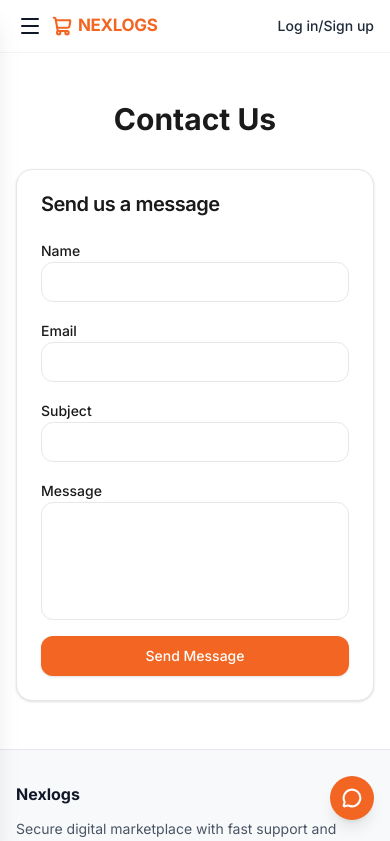
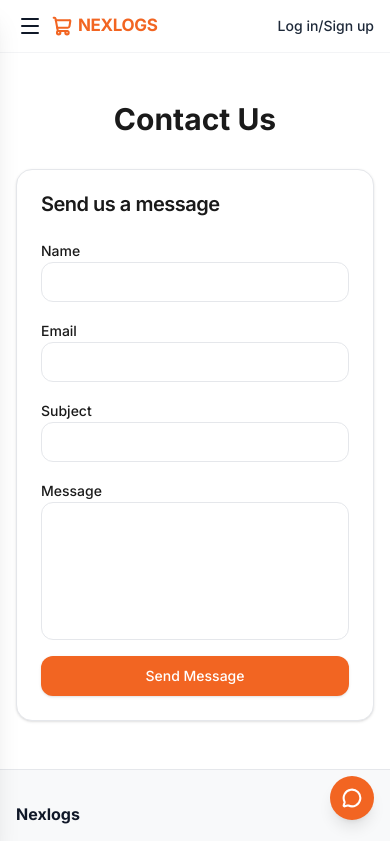
Before and after one commit to Huthkid01/NexLogs, a React (Vite) app in the folder client/: page /contact in a window 390 px wide. Shown: the top 841 px of the page. Built offline with nearby package versions, Linux system fonts and the light colour scheme; no server answers.

Commit message:
Reduce mobile Safari auto zoom

```diff
--- a/client/src/components/ui/input.tsx
+++ b/client/src/components/ui/input.tsx
@@ -18,7 +18,7 @@ const Input = React.forwardRef<HTMLInputElement, InputProps>(
           <input
             type={inputType}
             className={cn(
-              'flex h-10 w-full rounded-lg border border-input bg-white px-3 py-2 text-sm text-foreground placeholder:text-muted-foreground focus-visible:outline-none focus-visible:ring-2 focus-visible:ring-ring disabled:cursor-not-allowed disabled:opacity-50 transition-colors dark:bg-dm-surface dark:text-gray-100 dark:placeholder:text-gray-400 dark:border-dm-input-border',
+              'flex h-10 w-full rounded-lg border border-input bg-white px-3 py-2 text-base text-foreground placeholder:text-muted-foreground focus-visible:outline-none focus-visible:ring-2 focus-visible:ring-ring disabled:cursor-not-allowed disabled:opacity-50 transition-colors sm:text-sm dark:bg-dm-surface dark:text-gray-100 dark:placeholder:text-gray-400 dark:border-dm-input-border',
               error && 'border-destructive focus-visible:ring-destructive',
               isPassword && 'pr-10',
               className
--- a/client/src/components/ui/textarea.tsx
+++ b/client/src/components/ui/textarea.tsx
@@ -10,7 +10,7 @@ const Textarea = React.forwardRef<HTMLTextAreaElement, TextareaProps>(
     <div className="w-full">
       <textarea
         className={cn(
-          'flex min-h-[80px] w-full rounded-lg border border-input bg-white px-3 py-2 text-sm text-foreground placeholder:text-muted-foreground focus-visible:outline-none focus-visible:ring-2 focus-visible:ring-ring disabled:cursor-not-allowed disabled:opacity-50 resize-none dark:bg-dm-surface dark:text-gray-100 dark:placeholder:text-gray-400 dark:border-dm-input-border',
+          'flex min-h-[80px] w-full rounded-lg border border-input bg-white px-3 py-2 text-base text-foreground placeholder:text-muted-foreground focus-visible:outline-none focus-visible:ring-2 focus-visible:ring-ring disabled:cursor-not-allowed disabled:opacity-50 resize-none sm:text-sm dark:bg-dm-surface dark:text-gray-100 dark:placeholder:text-gray-400 dark:border-dm-input-border',
           error && 'border-destructive',
           className
         )}
--- a/client/src/index.css
+++ b/client/src/index.css
@@ -59,6 +59,24 @@ body {
   color: var(--color-foreground);
   font-family: 'Inter', system-ui, -apple-system, sans-serif;
   -webkit-font-smoothing: antialiased;
+  -webkit-text-size-adjust: 100%;
+  overflow-x: hidden;
+}
+
+a,
+button,
+input,
+select,
+textarea {
+  touch-action: manipulation;
+}
+
+@media (max-width: 767px) {
+  input,
+  select,
+  textarea {
+    font-size: 16px !important;
+  }
 }
 
 ::-webkit-scrollbar {
```
